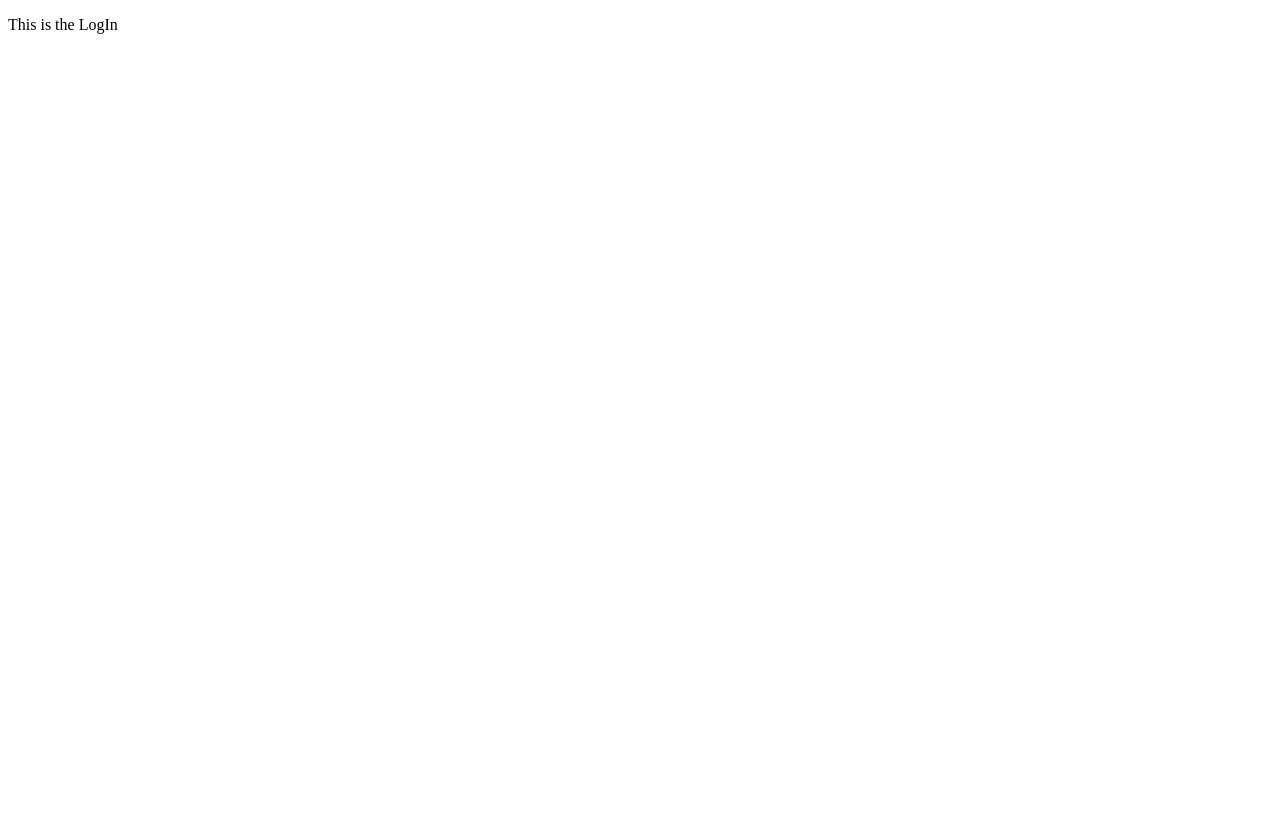
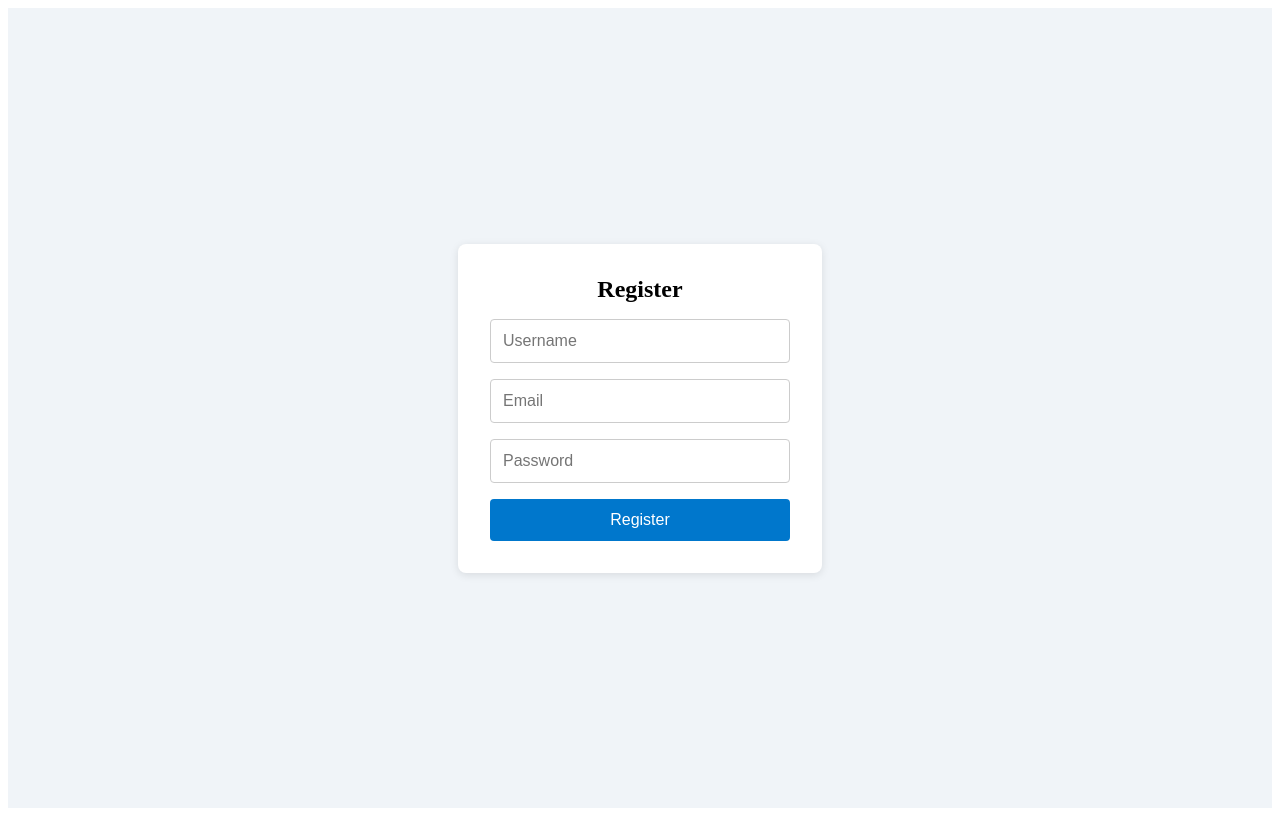
Before and after one commit to Moringa-SDF-PT10/Group-2-Know-The-World-Project, a React (Vite) app: page / in a window 1280 px wide. Built offline with nearby package versions, Linux system fonts and the light colour scheme.

Commit message:
Feature:Created the register page

```diff
--- a/package.json
+++ b/package.json
@@ -12,7 +12,9 @@
   "dependencies": {
     "react": "^19.1.0",
     "react-dom": "^19.1.0",
-    "react-router": "^7.6.1"
+    "react-router": "^7.6.1",
+    "react-router-dom": "^6.30.1",
+    "uuid": "^11.1.0"
   },
   "devDependencies": {
     "@eslint/js": "^9.25.0",
--- a/src/components/App.jsx
+++ b/src/components/App.jsx
@@ -1,13 +1,12 @@
-import '../App.css'
-import LogIn from './LogIn'
+import React from "react";
+import Register from "./Register"; // make sure this file exists
 
 function App() {
-
   return (
-    <>
-      <LogIn />
-    </>
-  )
+    <div>
+      <Register />
+    </div>
+  );
 }
 
-export default App
+export default App;
--- /dev/null
+++ b/src/components/Register.jsx
@@ -0,0 +1,121 @@
+import React, { useState } from "react";
+import { v4 as uuidv4 } from "uuid";
+
+function Register() {
+  const [formData, setFormData] = useState({
+    username: "",
+    email: "",
+    password: "",
+  });
+
+  const handleChange = (e) => {
+    setFormData({
+      ...formData,
+      [e.target.name]: e.target.value,
+    });
+  };
+
+  const handleSubmit = (e) => {
+    e.preventDefault();
+
+    const newUser = {
+      id: uuidv4(),
+      ...formData,
+    };
+
+    console.log("New user:", newUser); // ✅ Confirm ID and data
+
+
+    alert("Account created successfully! ✅");
+
+    // ✅ Clear input fields
+    setFormData({
+      username: "",
+      email: "",
+      password: "",
+    });
+  };
+
+  return (
+    <div style={styles.container}>
+      <form style={styles.form} onSubmit={handleSubmit}>
+        <h2 style={styles.heading}>Register</h2>
+        <input
+          name="username"
+          placeholder="Username"
+          value={formData.username}
+          onChange={handleChange}
+          style={styles.input}
+        />
+        <input
+          name="email"
+          type="email"
+          placeholder="Email"
+          value={formData.email}
+          onChange={handleChange}
+          style={styles.input}
+        />
+        <input
+          name="password"
+          type="password"
+          placeholder="Password"
+          value={formData.password}
+          onChange={handleChange}
+          style={styles.input}
+        />
+        <button
+          type="submit"
+          style={{
+            ...styles.button,
+            transition: "background-color 0.3s",
+          }}
+          onMouseOver={(e) => (e.target.style.backgroundColor = "#005fa3")}
+          onMouseOut={(e) => (e.target.style.backgroundColor = "#0077cc")}
+        >
+          Register
+        </button>
+      </form>
+    </div>
+  );
+}
+
+const styles = {
+  container: {
+    display: 'flex',
+    height: '100vh',
+    alignItems: 'center',
+    justifyContent: 'center',
+    background: '#f0f4f8'
+  },
+  form: {
+    display: 'flex',
+    flexDirection: 'column',
+    gap: '1rem',
+    padding: '2rem',
+    background: '#ffffff',
+    borderRadius: '8px',
+    boxShadow: '0 2px 8px rgba(0,0,0,0.1)',
+    minWidth: '300px'
+  },
+  heading: {
+    margin: 0,
+    textAlign: 'center'
+  },
+  input: {
+    padding: '0.75rem',
+    fontSize: '1rem',
+    borderRadius: '4px',
+    border: '1px solid #ccc'
+  },
+  button: {
+    padding: '0.75rem',
+    fontSize: '1rem',
+    backgroundColor: '#0077cc',
+    color: '#fff',
+    border: 'none',
+    borderRadius: '4px',
+    cursor: 'pointer'
+  }
+};
+
+export default Register;
```
Also changed, not shown: src/components/Registration.jsx (deleted), 1 other file (tests, documents, lock files or other folders).
